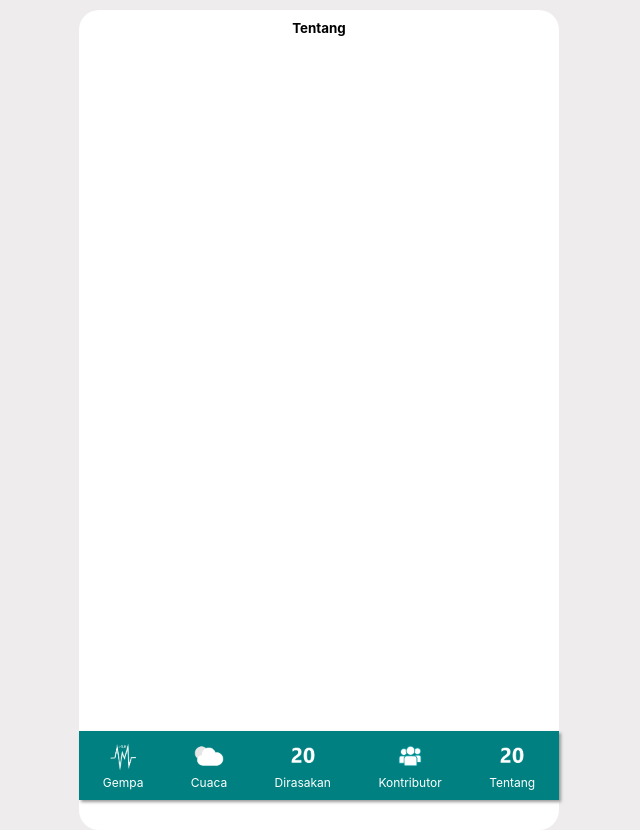
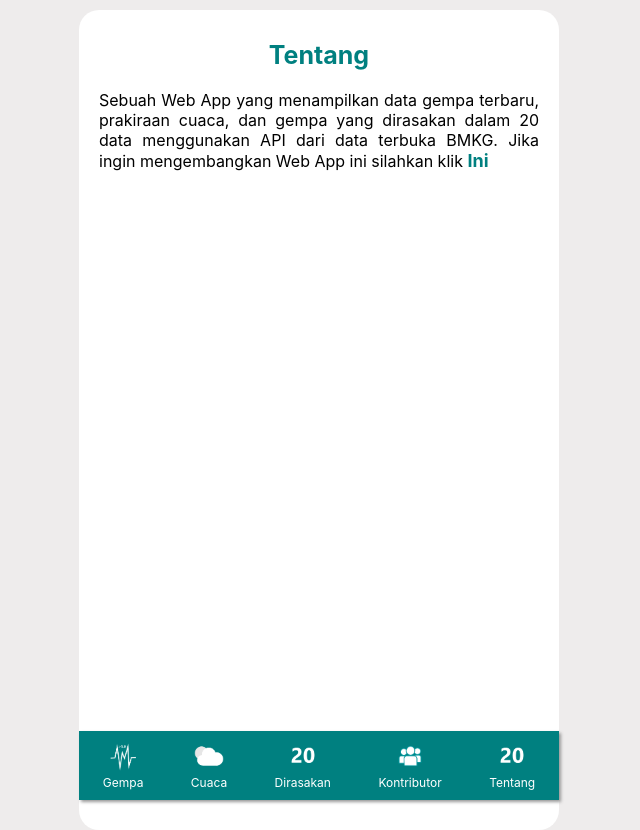
Before and after one commit to JenabB/react-bmkg-gempa, a React (Create React App) app: page /tentang in a window 1280 px wide. Shown: the whole page, without its empty margins (321-961 px from the left). Built offline with nearby package versions, Linux system fonts and the light colour scheme.

Commit message:
penambahan konten kotributor dan about

```diff
--- a/src/components/Abouts.js
+++ b/src/components/Abouts.js
@@ -4,7 +4,17 @@ import "./About.css";
 const Abouts = () => {
   return (
     <div className="about-container">
-      <h1>Tentang</h1>
+      <h1 className="contributor-title">Tentang</h1>
+      <div className="contributor-content">
+        <p style={{ textAlign: "justify" }}>
+          Sebuah Web App yang menampilkan data gempa terbaru, prakiraan cuaca,
+          dan gempa yang dirasakan dalam 20 data menggunakan API dari data
+          terbuka BMKG. Jika ingin mengembangkan Web App ini silahkan klik{" "}
+          <a href="https://github.com/JenabB/react-bmkg-gempa">
+            <b style={{ fontSize: "18px", color: "teal" }}>Ini</b>
+          </a>
+        </p>
+      </div>
     </div>
   );
 };
--- a/src/components/Contributor.css
+++ b/src/components/Contributor.css
@@ -4,3 +4,9 @@
   padding: 10px 20px;
   background-color: white;
 }
+
+.contributor-title {
+  font-size: 25px;
+  color: teal;
+  margin: 20px;
+}
--- a/src/components/Contributor.js
+++ b/src/components/Contributor.js
@@ -25,7 +25,7 @@ const Contributor = () => {
 
   return (
     <div className="contributor-container">
-      <h1>Kontributor</h1>
+      <h1 className="contributor-title">Kontributor</h1>
       {credits.map((credit, index) => (
         <div key={index}>
           <table>
```
